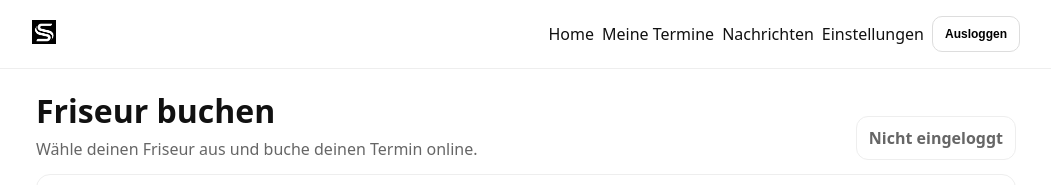
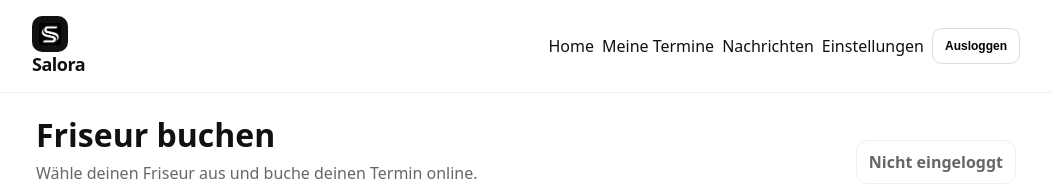
Before and after one commit to schaff2005fr-gif/frisuer-app, a Next.js app in the folder frontend/: page / in a window 1280 px wide. Shown: the top 185 px of the page, without its empty margins (114-1165 px from the left). Built offline with nearby package versions, Linux system fonts and the light colour scheme; no server answers.

Commit message:
add Salora text next to logo

```diff
--- a/frontend/app/(customer)/layout.tsx
+++ b/frontend/app/(customer)/layout.tsx
@@ -33,14 +33,28 @@ export default function CustomerLayout({ children }: { children: React.ReactNode
           align-items: center;
         }
 
-        .brandLogo {
+        .brand {
+  display: flex;
+  align-items: center;
+  gap: 10px;
+  text-decoration: none;
+}
+
+.brandIcon {
   display: flex;
   align-items: center;
   justify-content: center;
-          width: 40px;
-          height: 40px;
-          border-radius: 12px;
+  width: 36px;
+  height: 36px;
+  border-radius: 10px;
   background: #111;
+}
+
+.brandText {
+  font-weight: 900;
+  font-size: 18px;
+  color: #111;
+  letter-spacing: -0.5px;
 }
 
         .main {
@@ -74,11 +88,13 @@ export default function CustomerLayout({ children }: { children: React.ReactNode
 
       <header className="header">
   <div className="wrap">
-          <Link href="/" className="brandLogo" aria-label="Salora">
-            <Image src="/logo-s.png" alt="Salora" width={24} height={24} priority />
+    <Link href="/" className="brand">
+      <span className="brandIcon">
+        <Image src="/logo-s.png" alt="Salora" width={22} height={22} priority />
+      </span>
+      <span className="brandText">Salora</span>
     </Link>
 
-          {/* Desktop: dein altes Menü komplett */}
     <div className="navDesktop">
       <CustomerNav />
     </div>
```
Lines whose indentation alone changed are shown as unchanged.
